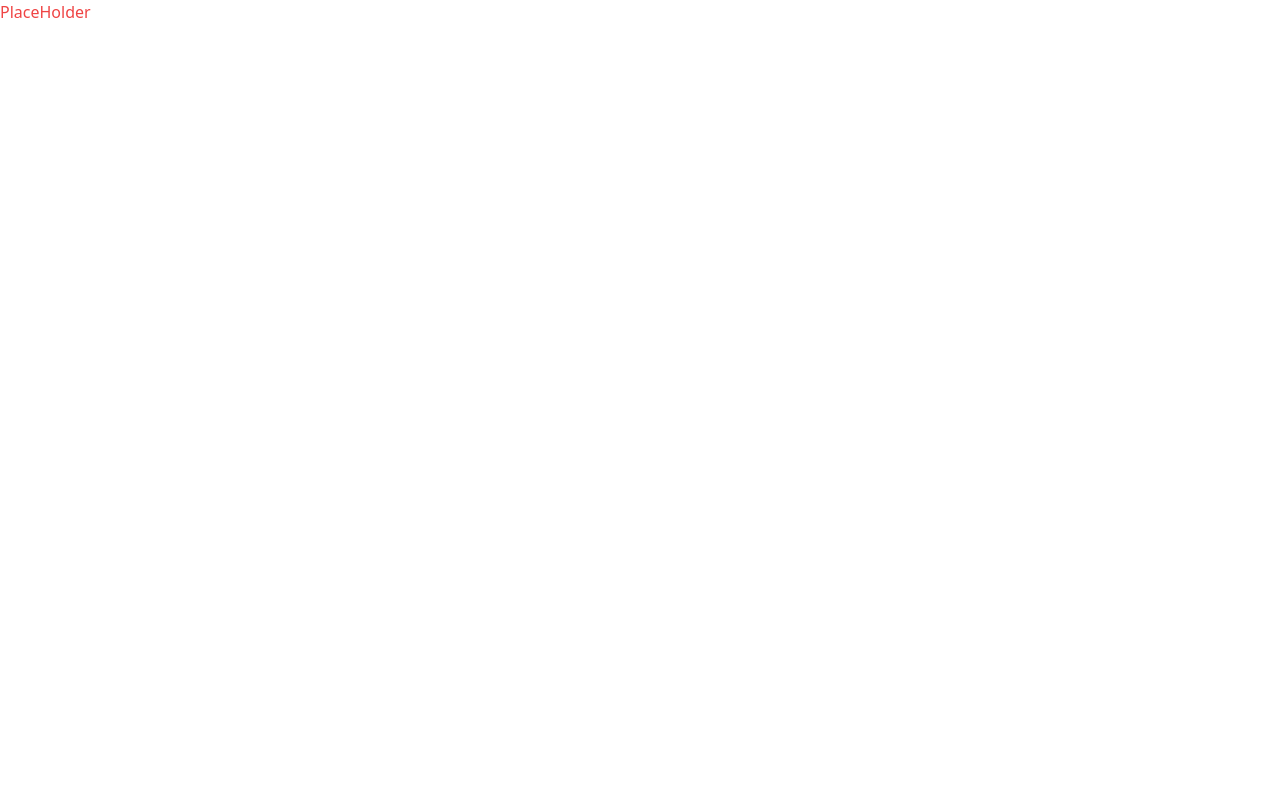
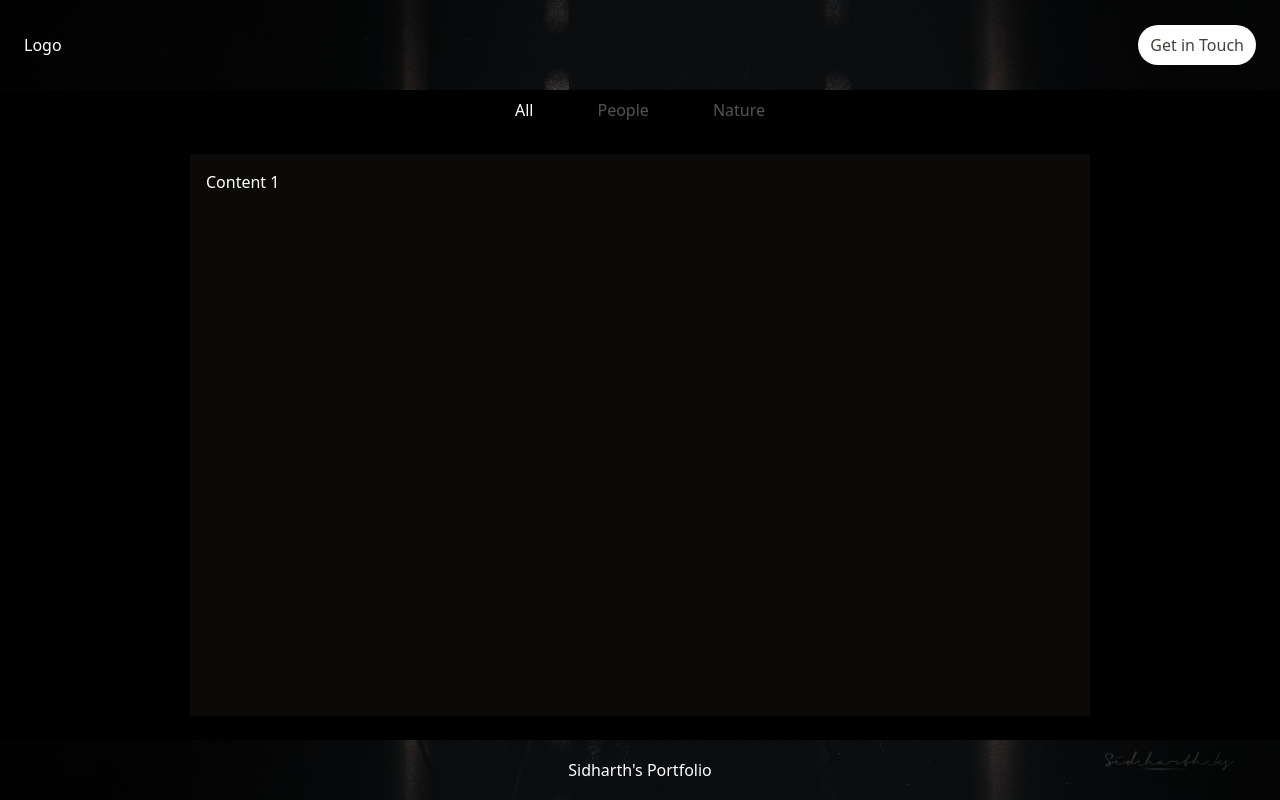
Before and after one commit to Sidharth-Sivaprasad/photogallery, a Next.js app: page / in a window 1280 px wide. Built offline with nearby package versions, Linux system fonts and the light colour scheme.

Commit message:
Added layout

```diff
--- a/package.json
+++ b/package.json
@@ -9,6 +9,7 @@
     "lint": "next lint"
   },
   "dependencies": {
+    "@headlessui/react": "^1.7.18",
     "next": "14.1.4",
     "react": "^18",
     "react-dom": "^18"
--- a/src/pages/index.tsx
+++ b/src/pages/index.tsx
@@ -1,14 +1,60 @@
+import Link from "next/link";
+import { Tab } from "@headlessui/react";
 
-
+const tabs = [
+	{
+		key: "all",
+		display: "All",
+	},
+	{
+		key: "people",
+		display: "People",
+	},
+	{
+		key: "Nature",
+		display: "Nature",
+	},
+];
 
 export default function Home() {
-  return (
-    <div>
-
-    <main className="text-red-500">
-     <p>PlaceHolder</p>
-    </main>
-
-    </div>
-  );
+	return (
+		<div className="flex flex-col h-full bg-[url('/bottom_bg.jpg')] bg-top bg-cover">
+			<header className="flex justify-between items-center h-[90px] px-6">
+				<div className="">Logo</div>
+				<Link
+					href="#"
+					className="rounded-3xl bg-white text-stone-700 px-3 py-2 hover:bg-opacity-90"
+				>
+					Get in Touch
+				</Link>
+			</header>
+			<main className="grow">
+				<div className="h-full flex flex-col items-center bg-black">
+					<Tab.Group>
+						<Tab.List className="flex items-center gap-12">
+							{tabs.map((tab) => (
+								<Tab key={tab.key} className="p-2">
+									{({ selected }) => (
+										<span
+											className={selected ? "text-white" : "text-stone-600"}
+										>
+											{tab.display}
+										</span>
+									)}
+								</Tab>
+							))}
+						</Tab.List>
+						<Tab.Panels className="h-full bg-stone-900 bg-opacity-40 max-w-[900px] w-full p-2 sm:p-4 my-6">
+							<Tab.Panel>Content 1</Tab.Panel>
+							<Tab.Panel>Content 2</Tab.Panel>
+							<Tab.Panel>Content 3</Tab.Panel>
+						</Tab.Panels>
+					</Tab.Group>
+				</div>
+			</main>
+			<footer className="h-[60px] flex justify-center items-center  bg-[url('/bottom_bg.jpg')] bg-bottom bg-cover">
+				<p>Sidharth's Portfolio</p>
+			</footer>
+		</div>
+	);
 }
--- a/src/styles/globals.css
+++ b/src/styles/globals.css
@@ -1,3 +1,15 @@
 @tailwind base;
 @tailwind components;
 @tailwind utilities;
+
+
+@layer {
+  html, body {
+    height: 100%;
+    color: white;
+  }
+
+  #__next {
+    height: 100%
+  }
+}
```
Also changed, not shown: public/bottom_bg.jpg (added), 1 other file (tests, documents, lock files or other folders).
